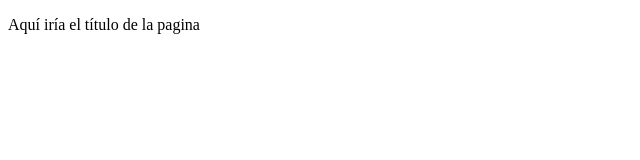
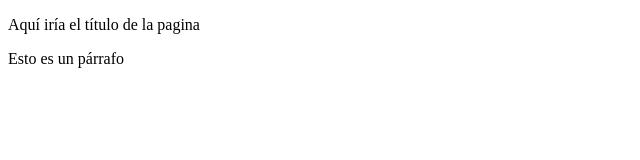
Before and after one commit to Jyonifb/Proyecto-Web-Empresa-C, a plain HTML site: page index.html in a window 1280 px wide. Shown: the whole page, without its empty margins (0-640 px from the left). Drawn offline with Linux system fonts and the light colour scheme.

Commit message:
Update index.html

```diff
--- a/index.html
+++ b/index.html
@@ -8,5 +8,6 @@
 </head>
 <body>
     <P>Aquí iría el título de la pagina</P>
+    <p2>Esto es un párrafo</p2>
 </body>
 </html>
```
